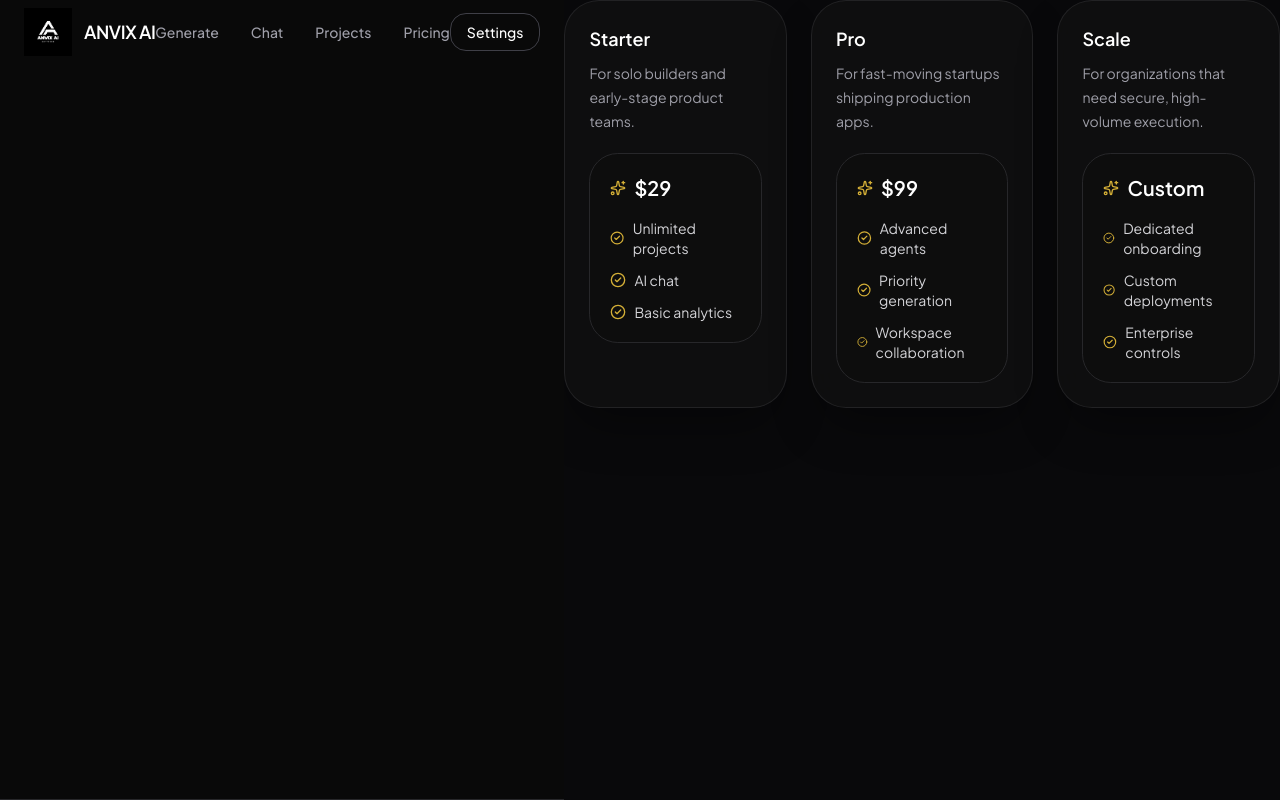
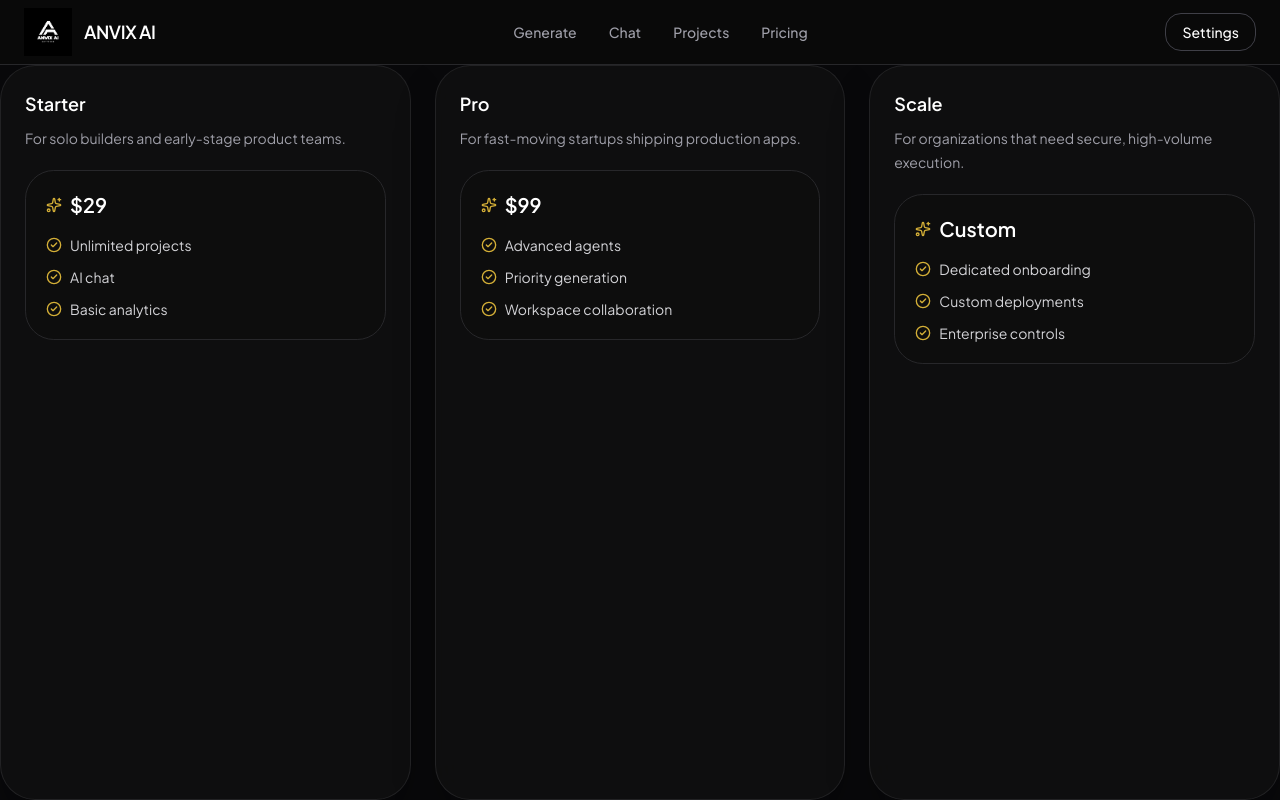
Before and after one commit to thiteswapnil1212-hue/ANVIX-AI, a Next.js app: page /pricing in a window 1280 px wide. Built offline with nearby package versions, Linux system fonts and the light colour scheme.

Commit message:
layout bug fixed

```diff
--- a/components/layout/AppShell.tsx
+++ b/components/layout/AppShell.tsx
@@ -11,10 +11,10 @@ export default function AppShell({
   children,
 }: AppShellProps) {
   return (
-    <div className="flex min-h-screen bg-[#09090B] text-white">
+    <div className="flex min-h-screen flex-col bg-[#09090B] text-white">
       <Navbar />
 
-      <main className="flex-1 overflow-hidden">
+      <main className="flex min-h-0 flex-1 overflow-hidden">
         {children}
       </main>
     </div>
```
